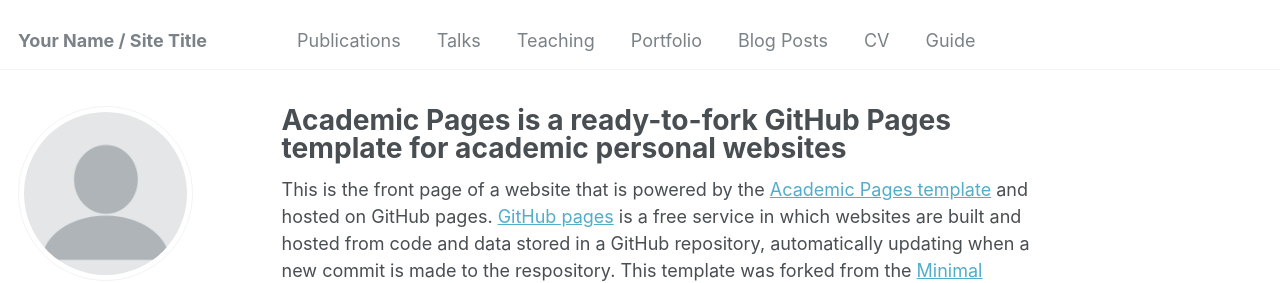
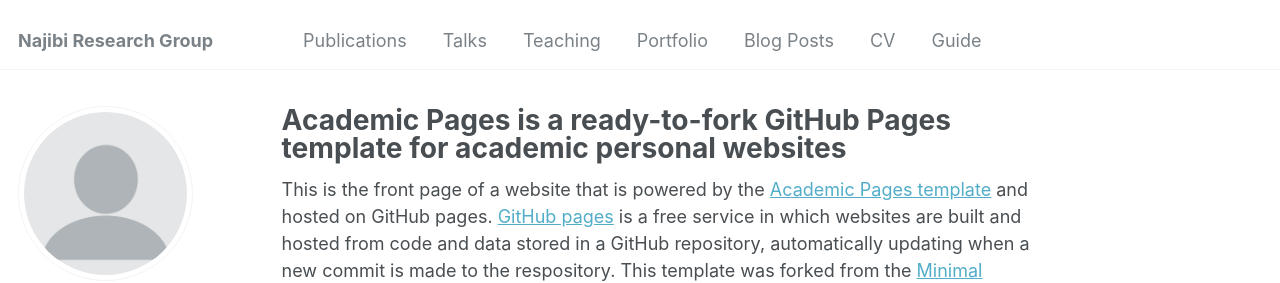
Before and after one commit to nassernajibi/lab, a Jekyll site: the page built from _pages/about.md, in a window 1280 px wide. Shown: the top 283 px of the page. Built offline with Jekyll 4.4.1, drawn with Linux system fonts in a browser that asks for light colours; some web fonts are replaced.

Commit message:
Update _config.yml

```diff
--- a/_config.yml
+++ b/_config.yml
@@ -8,7 +8,7 @@
 
 # Basic Site Settings
 locale                   : "en-US"
-title                    : "Your Name / Site Title"
+title                    : "Najibi Research Group"
 title_separator          : "-"
 name                     : &name "Your Name"
 description              : &description "personal description"
```
